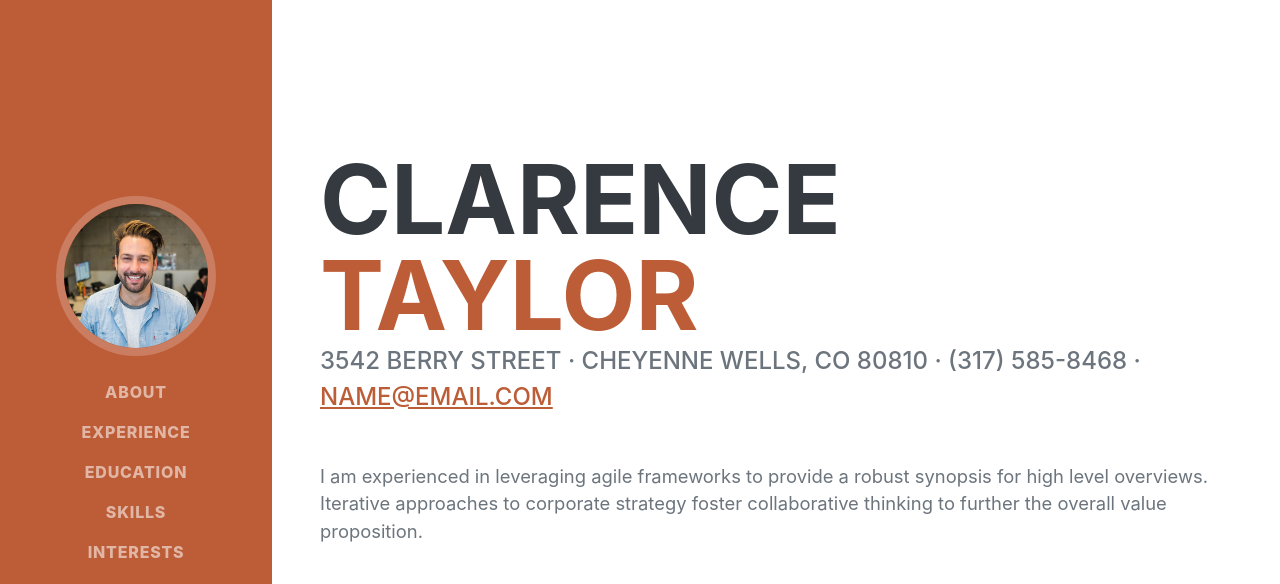
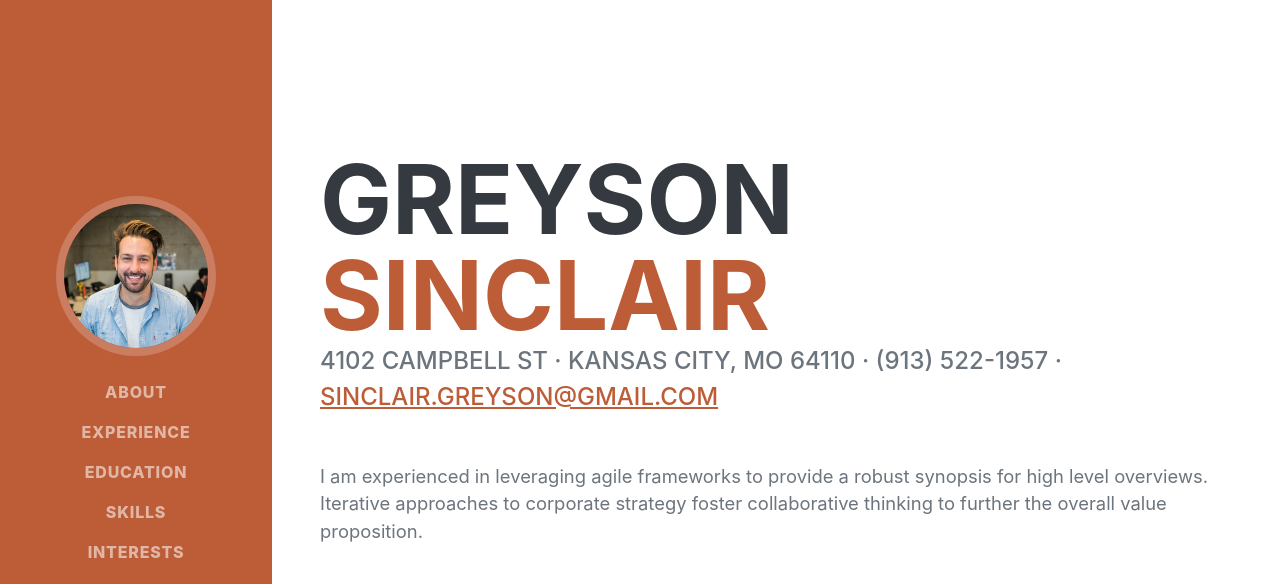
Before and after one commit to LuminariaDevelopment/Greyson-Resume, a plain HTML site: page index.html in a window 1280 px wide. Shown: the top 584 px of the page. Drawn offline with nearby package versions, Linux system fonts and the light colour scheme; a web font is replaced by a local one.

Commit message:
Update index.html
update name, title, personal info

```diff
--- a/index.html
+++ b/index.html
@@ -5,7 +5,7 @@
         <meta name="viewport" content="width=device-width, initial-scale=1, shrink-to-fit=no" />
         <meta name="description" content="" />
         <meta name="author" content="" />
-        <title>Resume - Start Bootstrap Theme</title>
+        <title>Greyson Sinclair - Resume</title>
         <link rel="icon" type="image/x-icon" href="assets/img/favicon.ico" />
         <!-- Font Awesome icons (free version)-->
         <script src="https://use.fontawesome.com/releases/v5.15.4/js/all.js" crossorigin="anonymous"></script>
@@ -40,12 +40,12 @@
             <section class="resume-section" id="about">
                 <div class="resume-section-content">
                     <h1 class="mb-0">
-                        Clarence
-                        <span class="text-primary">Taylor</span>
+                        Greyson
+                        <span class="text-primary">Sinclair</span>
                     </h1>
                     <div class="subheading mb-5">
-                        3542 Berry Street · Cheyenne Wells, CO 80810 · (317) 585-8468 ·
-                        <a href="mailto:name@email.com">name@email.com</a>
+                        4102 Campbell St · Kansas City, MO 64110 · (913) 522-1957 ·
+                        <a href="mailto:sinclair.greyson@gmail.com">sinclair.greyson@gmail.com</a>
                     </div>
                     <p class="lead mb-5">I am experienced in leveraging agile frameworks to provide a robust synopsis for high level overviews. Iterative approaches to corporate strategy foster collaborative thinking to further the overall value proposition.</p>
                     <div class="social-icons">
```
